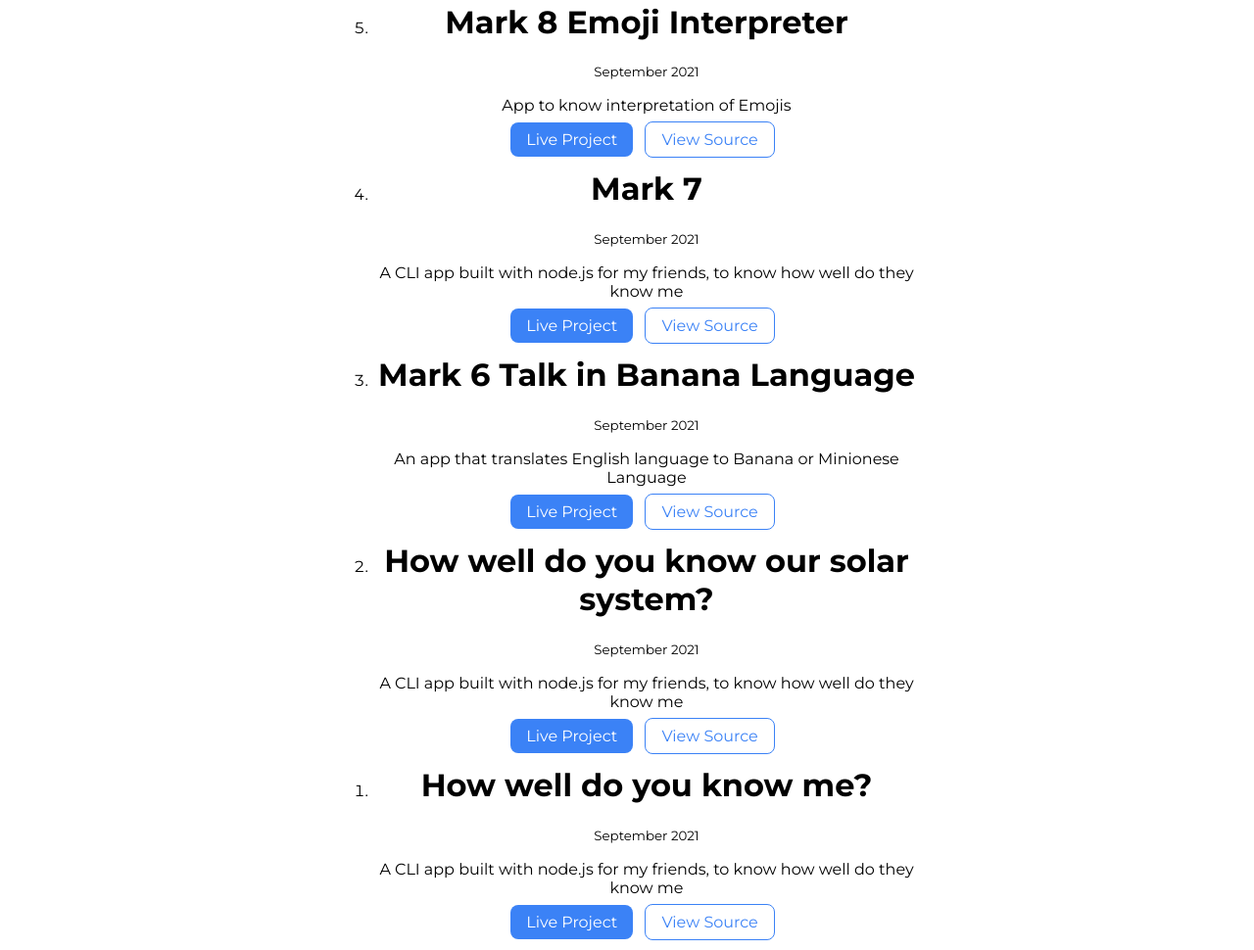
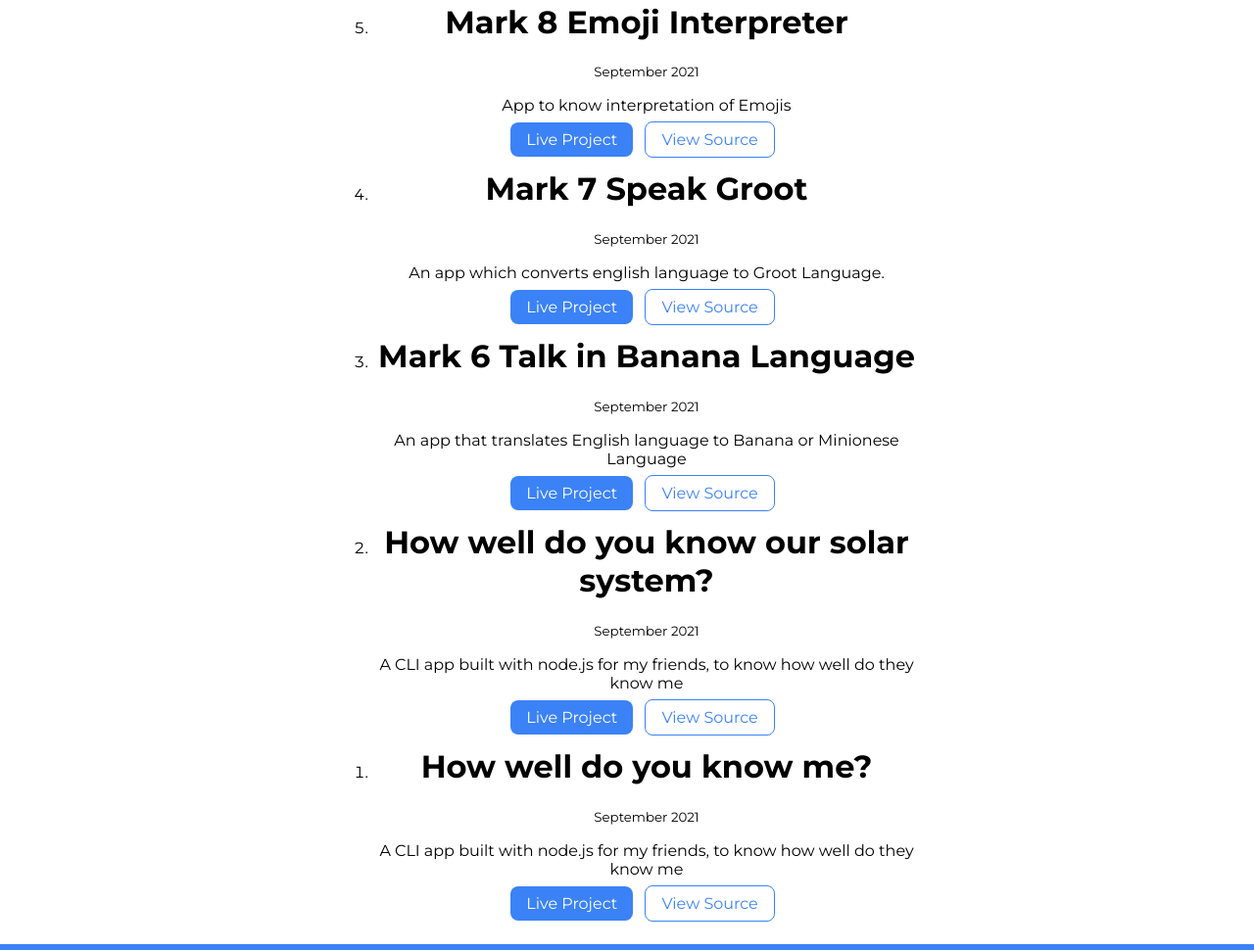
Before and after one commit to Sudhanshusoni45/testing, a plain HTML site: page projects.html in a window 1280 px wide. Shown: the part 1427-2397 px from the top of the page at 98% size. Drawn offline with Linux system fonts and the light colour scheme.

Commit message:
Update projects.html

```diff
--- a/projects.html
+++ b/projects.html
@@ -149,14 +149,19 @@
           >
         </li>
         <li>
-          <h1>Mark 7</h1>
+          <h1>Mark 7 Speak Groot</h1>
           <small>September 2021</small>
-          <p>
-            A CLI app built with node.js for my friends, to know how well do
-            they know me
-          </p>
-          <a class="link link-primary margin-small" href="/">Live Project</a>
-          <a class="link link-secondary margin-small" href="/">View Source</a>
+          <p>An app which converts english language to Groot Language.</p>
+          <a
+            class="link link-primary margin-small"
+            href="https://talkingroot.netlify.app/"
+            >Live Project</a
+          >
+          <a
+            class="link link-secondary margin-small"
+            href="https://github.com/Sudhanshusoni45/Mark7-Talk-in-Groot"
+            >View Source</a
+          >
         </li>
 
         <li>
```
